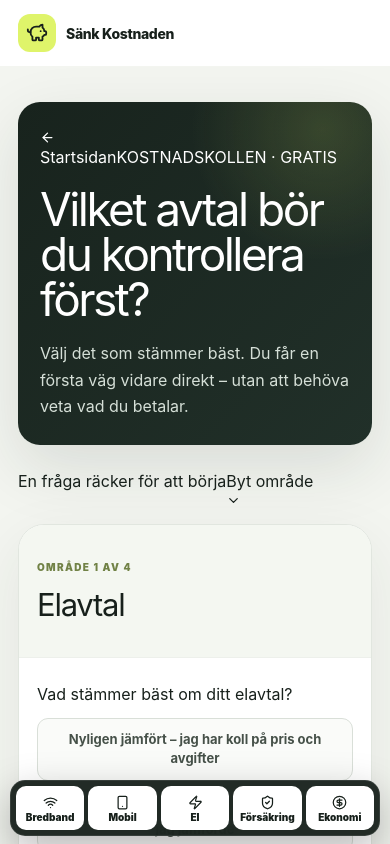
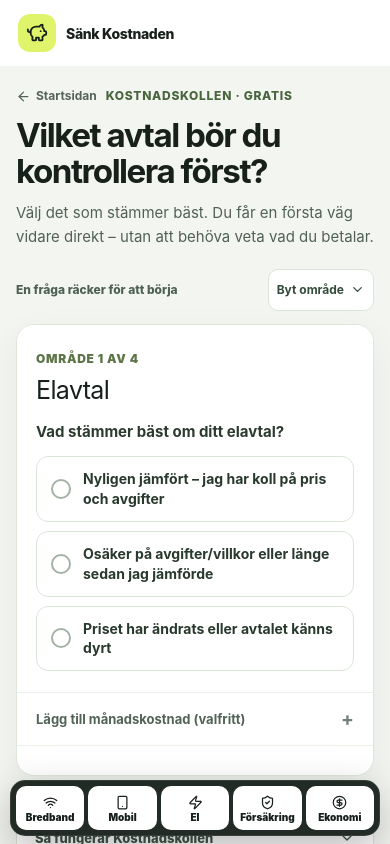
Before and after one commit to arvidlandin-cpu/sankkostnaden, a Next.js app: page /app in a window 390 px wide. Shown: the top 844 px of the page. Built offline with nearby package versions, Linux system fonts and the light colour scheme.

Commit message:
Create compact editorial-first Kostnadskollen layout, one accessible question and calm interactions

```diff
--- a/styles/App.module.css
+++ b/styles/App.module.css
@@ -993,3 +993,101 @@
  .cardActions{flex-wrap:wrap}
  .previewAction{order:3;width:100%;box-sizing:border-box}
 }
+
+/* Design v1 — screenshot-driven, clean Kostnadskollen.
+   Goal: a plain-language question in the first viewport, not a dashboard of
+   empty stats and duplicate calls to action. Preserve existing calculator logic. */
+.appShell{max-width:1120px;padding-top:22px}
+.hero{
+  max-width:800px;
+  padding:0!important;
+  margin:10px auto 25px!important;
+  background:transparent!important;
+  border:0!important;
+  border-radius:0!important;
+  box-shadow:none!important;
+  color:var(--sk-ink,#17201b)!important;
+}
+.heroEyebrow{display:flex;align-items:center;gap:13px;flex-wrap:wrap;margin-bottom:12px;color:#516157;font-size:12px;font-weight:850;letter-spacing:.06em}
+.heroEyebrow span{color:#48663e}
+.heroEyebrow .back{display:inline-flex;align-items:center;gap:5px;margin:0;padding:0;border:0;color:#55645a;font-size:12px;font-weight:750;letter-spacing:0;text-decoration:none}
+.hero h1{max-width:740px;margin:0 0 12px;font-size:clamp(34px,4.4vw,53px);font-weight:750;letter-spacing:-.045em;line-height:1.09;color:var(--sk-ink,#17201b)!important}
+.hero>p{max-width:650px;margin:0;font-size:16px;line-height:1.55;color:var(--sk-ink-muted,#516157)!important}
+.diagnostic{display:block;max-width:800px;margin:0 auto}
+.stageToolbar{display:flex;align-items:center;justify-content:space-between;gap:14px;min-height:44px;margin-bottom:12px}
+.stageToolbar span{color:#4e6154;font-size:13px;font-weight:760}
+.stageToolbar button{display:inline-flex;align-items:center;justify-content:center;gap:6px;min-height:42px;padding:9px 11px;border:1px solid #dce4d9;border-radius:10px;background:#fff;color:#334b3a;font:inherit;font-size:13px;font-weight:750;cursor:pointer}
+.stageToolbar button[aria-expanded="true"] svg{transform:rotate(180deg)}
+.progressRail{position:static;display:grid;grid-template-columns:repeat(4,minmax(0,1fr));gap:8px;margin:0 0 13px}
+.progressRail button{padding:11px 12px;min-width:0;min-height:48px;gap:7px;font-size:12px}
+.progressRail button b{width:24px;height:24px;flex:0 0 24px}
+.questionCard{border:1px solid #dee6db;border-radius:18px;box-shadow:0 12px 36px rgba(24,36,28,.055);overflow:hidden}
+.questionTop{align-items:flex-start;justify-content:flex-start;padding:25px 28px 0;background:#fff}
+.questionTop>div:first-child{width:100%}
+.questionTop span{color:#5d7548;font-size:12px;letter-spacing:.06em}
+.questionTop h2{margin:7px 0 0;font-size:27px;line-height:1.18;letter-spacing:-.025em;color:#17201b;overflow-wrap:normal}
+.question{gap:13px;padding:18px 28px 25px;border:0}
+.questionLabel{font-size:16px;font-weight:700;line-height:1.45;color:#2c3b30;margin:0}
+.choices{display:grid;grid-template-columns:1fr;gap:9px}
+.choices button{display:flex;align-items:center;gap:12px;min-height:56px;padding:13px 16px;background:#fff;color:#28392d;border:1px solid #dce5d9;border-radius:12px;font-size:15px;font-weight:650;line-height:1.42;text-align:left;box-shadow:none}
+.choices button::before{content:'';box-sizing:border-box;width:20px;height:20px;flex:0 0 20px;border:2px solid #a4b2a6;border-radius:50%;background:#fff}
+.choices button:hover{border-color:#819f78;background:#f9fbf7}
+.choices .selected{border-color:#839c55;background:#f0f6e4;color:#17291d;box-shadow:none}
+.choices .selected::before{border:6px solid #3f6739;background:#fff}
+.optionalCost{border-top:1px solid #ecf0e9}
+.optionalCost summary{padding:0 28px;min-height:52px;font-size:13px;font-weight:650;color:#506356}
+.optionalCostBody p{font-size:12px;color:#586c5f;line-height:1.5}
+.cardActions{padding:14px 28px 18px;gap:12px;border-top:1px solid #ecf0e9}
+.reset{background:transparent;border:0;padding:10px 4px;color:#5e7164;font-size:13px}
+.next{min-height:48px;font-size:14px;background:#172b20}
+.previewAction{font-size:13px;min-height:44px}
+.quickPath{margin:12px 28px 4px;padding:15px 16px;gap:12px;border-radius:12px}
+.quickPath span{font-size:12px;letter-spacing:.04em}
+.quickPath p{font-size:12px;line-height:1.45}
+.quickPathActions a{min-height:44px;font-size:13px}
+.results{max-width:980px;margin:0 auto;padding:42px 0 20px}
+.resultIntro{grid-template-columns:1fr auto;align-items:center;gap:20px;margin-bottom:16px}
+.resultIntro span{font-size:12px;letter-spacing:.07em}
+.resultIntro h2{font-size:clamp(27px,3.6vw,38px);letter-spacing:-.035em;line-height:1.1}
+.resultIntro>p{max-width:340px;font-size:13px;line-height:1.5}
+.earlyEyebrow{font-size:12px;letter-spacing:.05em}
+.earlyResult .resultBody p{font-size:14px}
+.earlyResult .earlyQualification{font-size:12px}
+.methodology{max-width:980px;margin:34px auto 0;border:1px solid #dce5d9;border-radius:13px;background:#fff;overflow:hidden}
+.methodology summary{display:flex;align-items:center;justify-content:space-between;gap:10px;min-height:54px;padding:14px 18px;color:#3f5347;cursor:pointer;font-size:13px;font-weight:760;list-style:none}
+.methodology summary::-webkit-details-marker{display:none}
+.methodology[open] summary svg{transform:rotate(180deg)}
+.methodology .explain{margin:0;border-radius:0}
+@media(max-width:760px){
+ .appShell{padding:18px 16px 96px}
+ .hero{margin:3px auto 20px!important}
+ .hero h1{font-size:clamp(32px,8.6vw,41px);line-height:1.09}
+ .hero>p{font-size:15px;line-height:1.55}
+ .questionTop{padding:20px 19px 0;flex-direction:row}
+ .questionTop h2{font-size:25px}
+ .question{padding:16px 19px 21px}
+ .questionLabel{font-size:15px}
+ .choices{grid-template-columns:1fr}
+ .choices button{font-size:14px;min-height:58px;padding:12px 14px}
+ .progressRail{grid-template-columns:repeat(2,minmax(0,1fr))}
+ .progressRail button{min-width:0}
+ .optionalCost summary{padding:0 19px}
+ .optionalCostBody{padding:0 19px 20px}
+ .cardActions{padding:13px 19px 16px;flex-direction:row;flex-wrap:wrap}
+ .reset,.next{width:auto;min-height:44px}
+ .previewAction{order:0;width:auto}
+ .quickPath{margin:9px 19px 3px;padding:14px}
+ .results{padding-top:30px}
+ .resultIntro{grid-template-columns:1fr;gap:9px}
+ .resultIntro>p{max-width:none}
+}
+@media(max-width:420px){
+ .hero h1{font-size:clamp(31px,8.5vw,36px)}
+ .heroEyebrow{gap:9px}
+ .stageToolbar span{font-size:12px}
+ .stageToolbar button{font-size:12px;padding:8px}
+ .cardActions{gap:9px}
+ .next{width:100%}
+ .previewAction{justify-content:flex-start}
+ .reset{justify-content:flex-start}
+}
```
